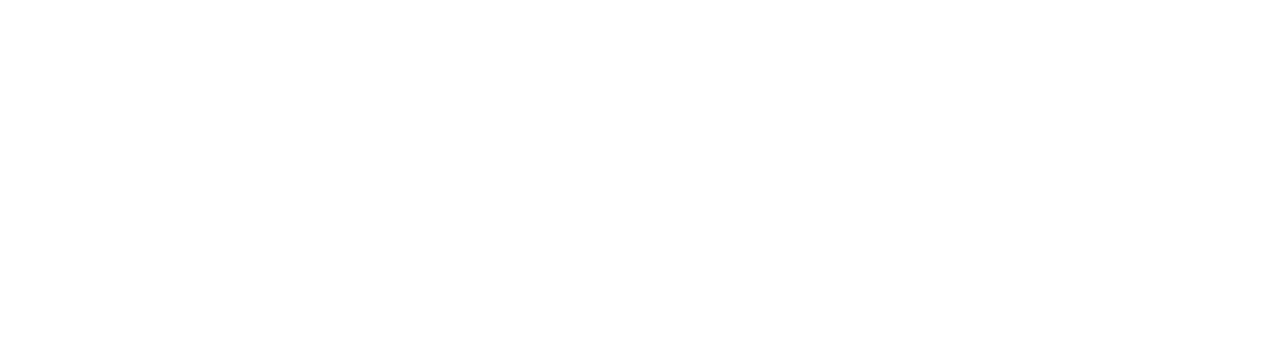
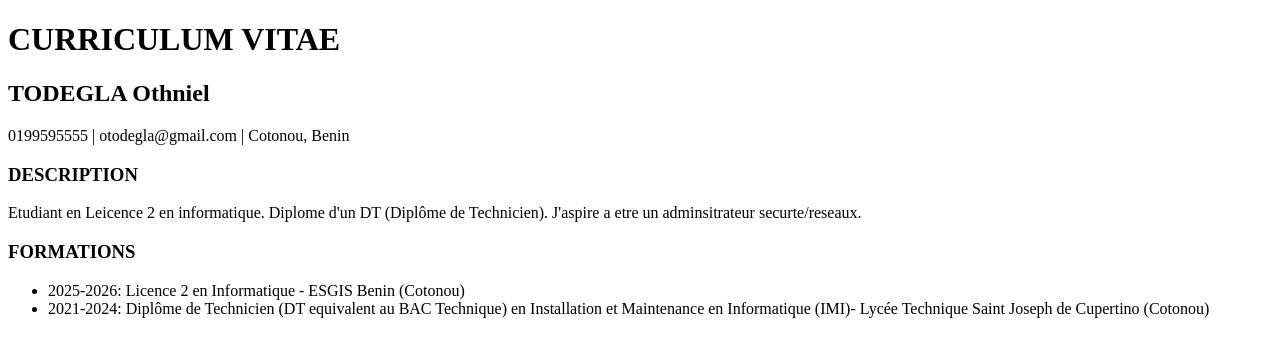
Before and after one commit to Leintho1/mon-cv, a plain HTML site: page index.html in a window 1280 px wide. Drawn offline with Linux system fonts and the light colour scheme.

Commit message:
mise en place de la section formations

```diff
--- a/index.html
+++ b/index.html
@@ -7,6 +7,23 @@
     <title>Document</title>
 </head>
 <body>
-
+    <header>
+        <h1>CURRICULUM VITAE</h1>
+        <h2>TODEGLA Othniel</h2>
+        <p>0199595555 | otodegla@gmail.com | Cotonou, Benin</p>
+    </header>
+    <main>
+        <div>
+            <h3>DESCRIPTION</h3>
+            <p>Etudiant en Leicence 2 en informatique. Diplome d'un DT (Diplôme de Technicien). J'aspire a etre un adminsitrateur securte/reseaux.</p>
+        </div>
+        <div>
+            <h3>FORMATIONS</h3>
+            <ul>
+                <li>2025-2026: Licence 2 en Informatique - ESGIS Benin (Cotonou)</li>
+                <li>2021-2024: Diplôme de Technicien (DT equivalent au BAC Technique) en Installation et Maintenance en Informatique (IMI)- Lycée Technique Saint Joseph de Cupertino (Cotonou)</li>
+            </ul>
+        </div>
+    </main>
 </body>
 </html>
```
